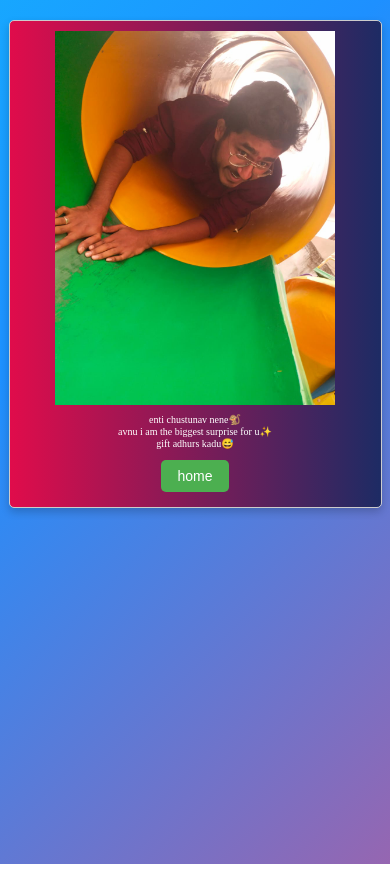
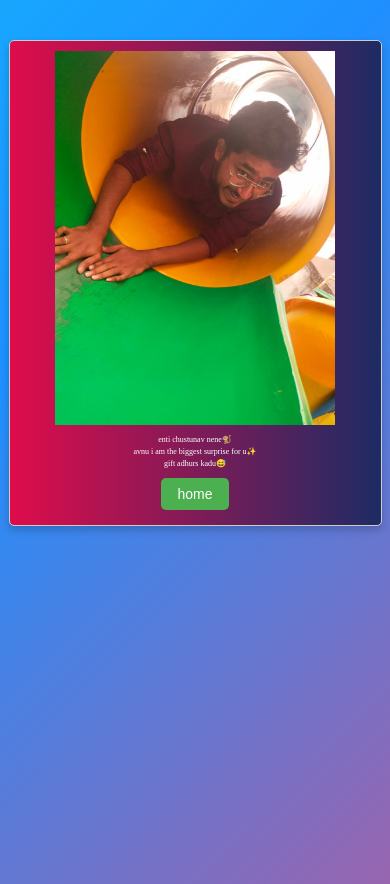
Before and after one commit to Ramana1205/Birthdayy, a plain HTML site: page gift.html in a window 390 px wide. Drawn offline with Linux system fonts and the light colour scheme.

Commit message:
adjusted responsiveness for desktop properly

```diff
--- a/gift.html
+++ b/gift.html
@@ -7,23 +7,28 @@
     <link rel="stylesheet" href="styles.css">
     <script src="script.js"></script>
     <style>
-       img{
+           img{
    width:60%;
    height:70%;
 
 }
-#sec1{
+p {
+    font-size: 16px;
+    line-height: 1.6;
+    margin-top: 10px;
+    color: white;
+}
+
+#sec1 {
     width: 45%;
-    height:85%;
-    margin-left:auto;
-    margin-right:auto;
-    margin-top: 20px;
-    margin-bottom:20px;
+    max-width: 600px;
+    height: auto; /* Let content define the height */
+    margin: 40px auto;
     padding: 20px;
     border: 1px solid #ccc;
     border-radius: 5px;
     background-image: linear-gradient(to right, #e00c4b, #1d2b64);
-    color:white;
+    color: white;
     box-shadow: 0 4px 8px rgba(0, 0, 0, 0.2);
     transition: all 0.3s ease;
 }
@@ -36,17 +41,9 @@
   height:100%;
   width:100%;
 }
-p{
-    font-size: 8px;
-    line-height: 1.5;
-    margin-top: 5px;
-    color: white;
-}
+
 @media (max-width: 480px) {
-    p{
-        font-size: 10px;
-        line-height: 1.2;
-    }
+
     img{
         width: 80%;
         height: auto;
@@ -56,6 +53,12 @@ p{
         height: auto;
         padding: 10px;
     }
+    p{
+    font-size: 8px;
+    line-height: 1.5;
+    margin-top: 5px;
+    color: white;
+}}
     </style>
 </head>
 <body>
```
Also changed, not shown: divya.html (+20 -17 lines).
